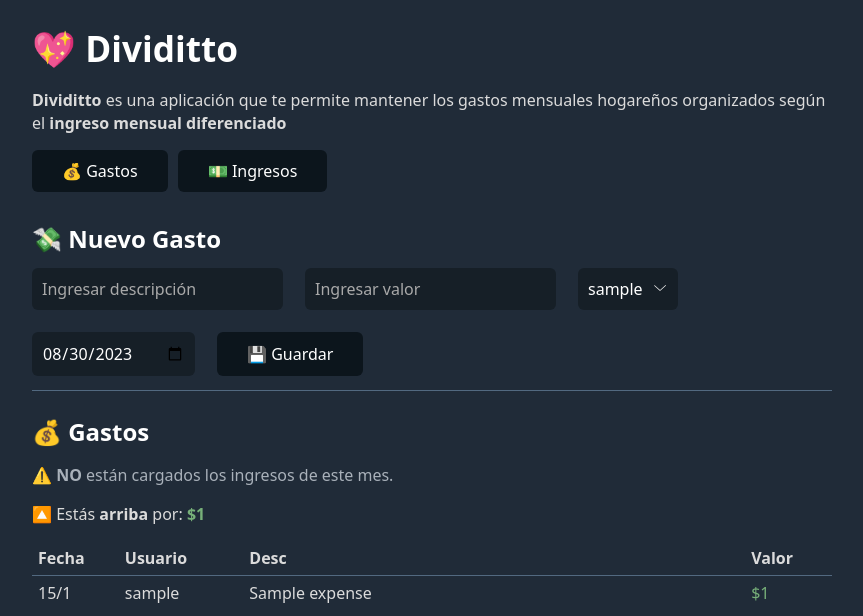
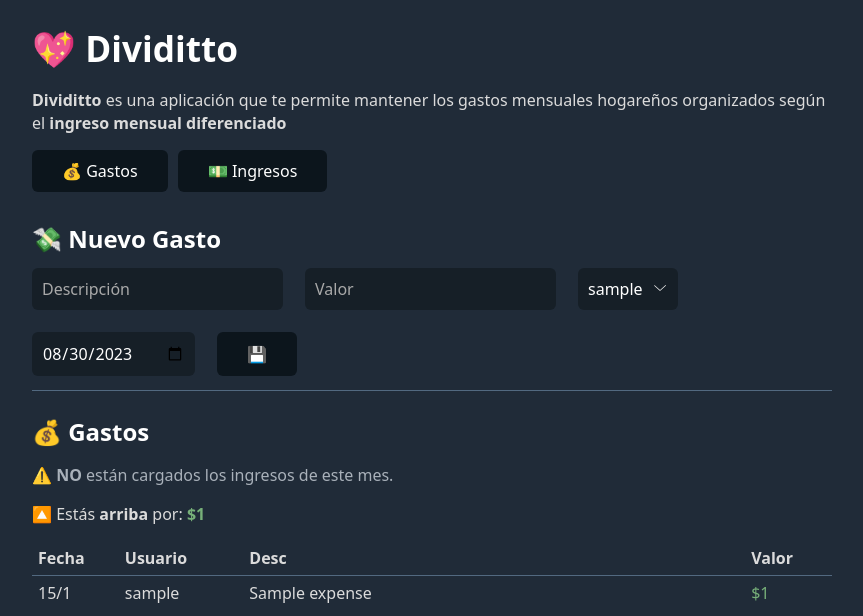
Before and after one commit to moltedopablo/dividitto, a Django app: page / in a window 1280 px wide. Shown: the top 616 px of the page, without its empty margins (208-1071 px from the left). Run offline with Django 5.2, Linux system fonts and the light colour scheme; a user stored in the database is signed in; tables that the repository leaves empty hold one stand-in row (values such as "Sample post"); some libraries are stand-ins or nearby versions.

Commit message:
Fix labels

```diff
--- a/app/main/templates/expense_create.html
+++ b/app/main/templates/expense_create.html
@@ -1,6 +1,6 @@
 <h2>💸 Nuevo Gasto</h2>
 <form id="create-expense-form"
-      hx-post="{% url 'create-expense' %}"
+      hx-post="{% url 'create_expense' %}"
       hx-swap="innerHtml"
       hx-target="#expenses"
       method="post">
@@ -8,13 +8,13 @@
               autocomplete="off"
               type="text"
               name="title"
-              placeholder="Ingresar descripción" />
+              placeholder="Descripción" />
        <input required
               autocomplete="off"
               min="1"
               type="number"
               name="value"
-              placeholder="Ingresar valor" />
+              placeholder="Valor" />
        <select required name="user">
               {% for user in users %}<option value="{{ user.id }}">{{ user.username }}</option>{% endfor %}
        </select>
@@ -22,6 +22,6 @@
               type="date"
               name="date"
               value='{% now "Y-m-d" %}'
-              placeholder="Ingresar fecha" />
-       <button type="submit">💾 Guardar</button>
+              placeholder="Fecha" />
+       <button type="submit">💾</button>
 </form>
```
